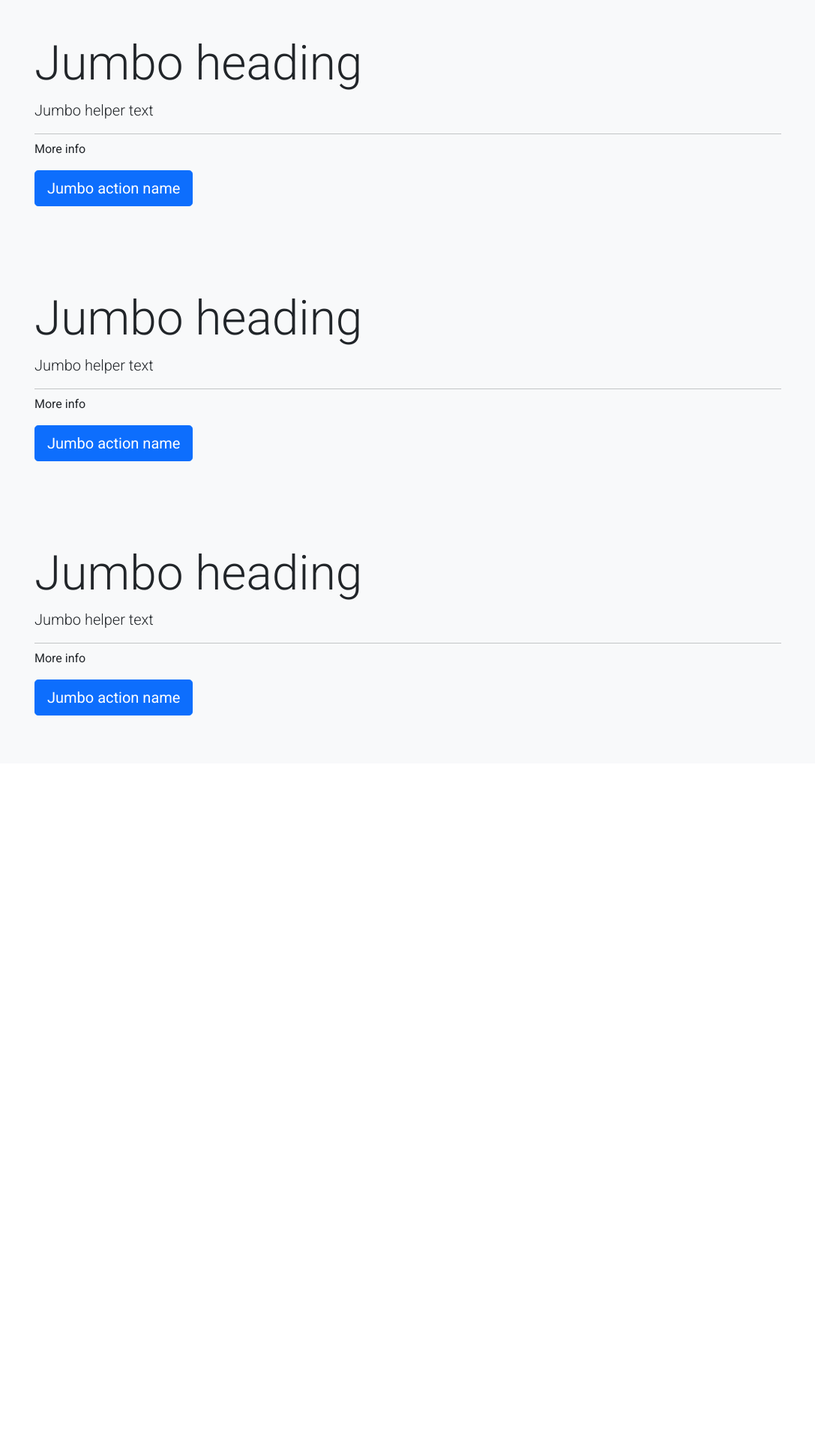
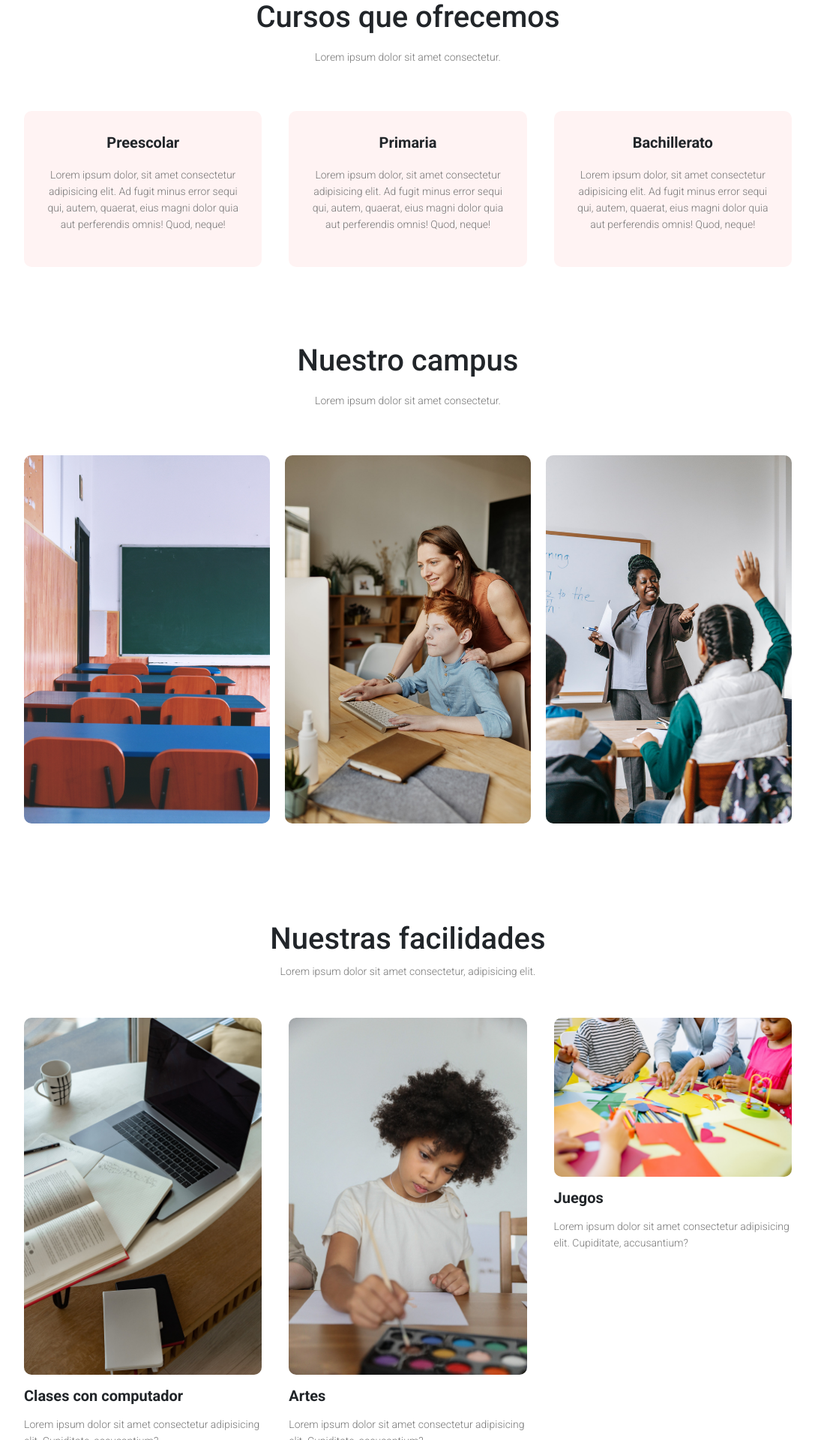
Before and after one commit to fredyr01/SitioCol, a PHP site: page / in a window 1280 px wide. Shown: the part 872-2792 px from the top of the page at 75% size, without its empty margins (96-1183 px from the left). Before the commit the page ends 1826 px from the top, so only its background shows below. Run offline with PHP 8.4, Linux system fonts and the light colour scheme.

Commit message:
quedé en testimonios

```diff
--- a/css/style.css
+++ b/css/style.css
@@ -104,12 +100,185 @@
 }
 
 .image-school{
-  min-height: 100vh;
+  min-height: 90vh;
   width: 100%;
-  background-image: linear-gradient(rgba(74, 87, 139, 0.329), rgba(148, 121, 70, 0.26)), url(../img/img-school.jpg);
-  background-position: center;
+  background-image: linear-gradient(rgba(26, 36, 73, 0.459), rgba(56, 41, 14, 0.582)), url(../img/img-school.jpg);
+  background-position: top;
   background-size: cover;
   position: relative;
+}
+
+.text-box{
+  width: 90%;
+  color: #fff;
+  position: absolute;
+  top: 68%;
+  left: 50%;
+  transform: translate(-50%, -50%);
+  text-align: center;
+}
+
+.text-box h1{
+  font-size: 48px;
+}
+
+.text-box p{
+  margin: 10px 0 40px;
+  font-size: 14px;
+  color: #fff;
+}
+
+.hero-btn{
+  display: inline-block;
+  text-decoration: none;
+  color: #fff;
+  border: 1px solid #fff;
+  padding: 12px 34px;
+  font-size: 13px;
+  background: transparent;
+  position: relative;
+  cursor: pointer;
+}
+
+.hero-btn:hover{
+  border: 1px solid #ad713ff5;
+  background: #ad713ff5;
+  transition: 1s;
+  color: #fff;
+}
+
+
+.course{
+  width: 80%;
+  margin: auto;
+  text-align: center;
+  padding-top: 80px;
+}
+
+h1{
+  font-size: 36px;
+  font-weight: 600;
+}
+
+p{
+  color: #777;
+  font-size: 14px;
+  font-weight: 300;
+  line-height: 22px;
+  padding: 10px;
+}
+
+.row-course{
+  margin-top: 5%;
+  display: flex;
+  justify-content: space-between;
+}
+
+.course-col{
+  flex-basis: 31%;
+  background: #fff3f3;
+  border-radius: 10px;
+  margin-bottom: 5%;
+  padding: 20px 12px;
+  box-sizing: border-box;
+}
+
+.tipoletratres{
+  text-align: center;
+  font-weight: 600;
+  margin: 10px 0;
+  font-size: 20px;
+}
+
+.course-col:hover{
+  box-shadow: 0 0 20px 0px rgba(0, 0, 0, 0.2);
+}
+
+@media(max-width: 700px){
+  .row-course{
+    flex-direction: column;
+  }
+}
+
+.campus{
+  width: 80%;
+  margin: auto;
+  text-align: center;
+  padding-top: 50px;
+}
+
+.campus-col{
+  flex-basis: 32%;
+  border-radius: 10px;
+  margin-bottom: 30px;
+  position: relative;
+  overflow: hidden;
+}
+
+.campus-col img{
+  width: 100%;
+  display: block;
+}
+
+.layer{
+  background: transparent;
+  height: 100%;
+  width: 100%;
+  position: absolute;
+  top: 0;
+  left: 0;
+  transition: 0.5s;
+}
+
+.layer:hover{
+  background: rgba(199, 91, 2, 0.527);
+}
+
+.layer .tipoletratres{
+  width: 100%;
+  font-weight: 500;
+  color: #fff;
+  font-size: 26px;
+  bottom: 0;
+  left: 50%;
+  transform: translate(-50%);
+  position: absolute;
+  opacity: 0;
+  transition: 0.5s;
+}
+
+.layer:hover .tipoletratres{
+  bottom: 49%;
+  opacity: 1;
+}
+
+.facilities{
+  width: 80%;
+  margin: auto;
+  text-align: center;
+  padding-top: 100px;
+}
+
+.facilities-col{
+  flex-basis: 31%;
+  border-radius: 10px;
+  margin-bottom: 5%;
+  text-align: left;
+}
+
+.facilities-col img{
+  width: 100%;
+  border-radius: 10px;
+}
+
+.facilities p{
+  padding: 0;
+}
+
+.facilities-col .tipoletratres{
+  margin-top: 16px;
+  margin-bottom: 15px;
+  text-align: left ;
 }
 
 nav{
--- a/index.html
+++ b/index.html
@@ -98,47 +98,87 @@
 
   </div>
 
-  <div class="container">
-    <div class="p-5 bg-light">
-      <div class="container">
-        <h1 class="display-3">Jumbo heading</h1>
-        <p class="lead">Jumbo helper text</p>
-        <hr class="my-2">
-        <p>More info</p>
-        <p class="lead">
-          <a class="btn btn-primary btn-lg" href="Jumbo action link" role="button">Jumbo action name</a>
-        </p>
+  <div class="text-box">
+    <h1>The best school</h1>
+    <p>Lorem, ipsum dolor sit amet consectetur adipisicing elit. Provident voluptatibus iure repellendus eveniet doloribus dolorum quae ipsum alias!</p>
+    <a href="#" class="hero-btn">See more</a>
+  </div>
+
+  <!-- Course -->
+  <section class="course">
+    <h1>Cursos que ofrecemos</h1>
+    <p>Lorem ipsum dolor sit amet consectetur.</p>
+    <div class="row-course">
+      <div class="course-col">
+        <h3 class="tipoletratres">Preescolar</h3>
+        <p>Lorem ipsum dolor, sit amet consectetur adipisicing elit. Ad fugit minus error sequi qui, autem, quaerat, eius magni dolor quia aut perferendis omnis! Quod, neque!</p>
+      </div>
+      <div class="course-col">
+        <h3 class="tipoletratres">Primaria</h3>
+        <p>Lorem ipsum dolor, sit amet consectetur adipisicing elit. Ad fugit minus error sequi qui, autem, quaerat, eius magni dolor quia aut perferendis omnis! Quod, neque!</p>
+      </div>
+      <div class="course-col">
+        <h3 class="tipoletratres">Bachillerato</h3>
+        <p>Lorem ipsum dolor, sit amet consectetur adipisicing elit. Ad fugit minus error sequi qui, autem, quaerat, eius magni dolor quia aut perferendis omnis! Quod, neque!</p>
       </div>
     </div>
-  </div>
+  </section>
 
-  <div class="container">
-    <div class="p-5 bg-light">
-      <div class="container">
-        <h1 class="display-3">Jumbo heading</h1>
-        <p class="lead">Jumbo helper text</p>
-        <hr class="my-2">
-        <p>More info</p>
-        <p class="lead">
-          <a class="btn btn-primary btn-lg" href="Jumbo action link" role="button">Jumbo action name</a>
-        </p>
+  <!-- Campus -->
+  <section class="campus">
+    <h1>Nuestro campus</h1>
+    <p>Lorem ipsum dolor sit amet consectetur.</p>
+
+    <div class="row-course">
+      <div class="campus-col">
+        <img src="img/school.jpg" alt="">
+        <div class="layer">
+          <h3 class="tipoletratres">Lugar</h3>
+        </div>
+      </div>
+      <div class="campus-col">
+        <img src="img/school2.jpg" alt="">
+        <div class="layer">
+          <h3 class="tipoletratres">Lugar 2</h3>
+        </div>
+      </div>
+      <div class="campus-col">
+        <img src="img/school3.jpg" alt="">
+        <div class="layer">
+          <h3 class="tipoletratres">Lugar 3</h3>
+        </div>
       </div>
     </div>
-  </div>
+  </section>
 
-  <div class="container">
-    <div class="p-5 bg-light">
-      <div class="container">
-        <h1 class="display-3">Jumbo heading</h1>
-        <p class="lead">Jumbo helper text</p>
-        <hr class="my-2">
-        <p>More info</p>
-        <p class="lead">
-          <a class="btn btn-primary btn-lg" href="Jumbo action link" role="button">Jumbo action name</a>
-        </p>
+
+  <!-- Facilidades -->
+  <section class="facilities">
+    <h1>Nuestras facilidades</h1>
+    <p>Lorem ipsum dolor sit amet consectetur, adipisicing elit.</p>
+    <div class="row-course">
+      <div class="facilities-col">
+        <img src="img/pc.jpg" alt="">
+        <h3 class="tipoletratres">Clases con computador</h3>
+        <p>Lorem ipsum dolor sit amet consectetur adipisicing elit. Cupiditate, accusantium?</p>
+      </div>
+      <div class="facilities-col">
+        <img src="img/arte.jpg" alt="">
+        <h3 class="tipoletratres">Artes</h3>
+        <p>Lorem ipsum dolor sit amet consectetur adipisicing elit. Cupiditate, accusantium?</p>
+      </div>
+      <div class="facilities-col">
+        <img src="img/game.jpg" alt="">
+        <h3 class="tipoletratres">Juegos</h3>
+        <p>Lorem ipsum dolor sit amet consectetur adipisicing elit. Cupiditate, accusantium?</p>
       </div>
     </div>
-  </div>
+  </section>
+
+  <!-- Testimonios -->
+  <section class="testimonios">
+    <h1>Lo que nustros estudiantes dicen</h1>
+  </section>
 
   <script src="https://code.jquery.com/jquery-3.6.0.slim.js" integrity="sha256-HwWONEZrpuoh951cQD1ov2HUK5zA5DwJ1DNUXaM6FsY=" crossorigin="anonymous"></script>
   <script src="js/main.js"></script>
```
Also changed, not shown: other parts of css/style.css (+32 -28 lines), img/arte.jpg (added), img/game.jpg (added), img/pc.jpg (added), img/school.jpg (added), img/school2.jpg (added), img/school3.jpg (added).
